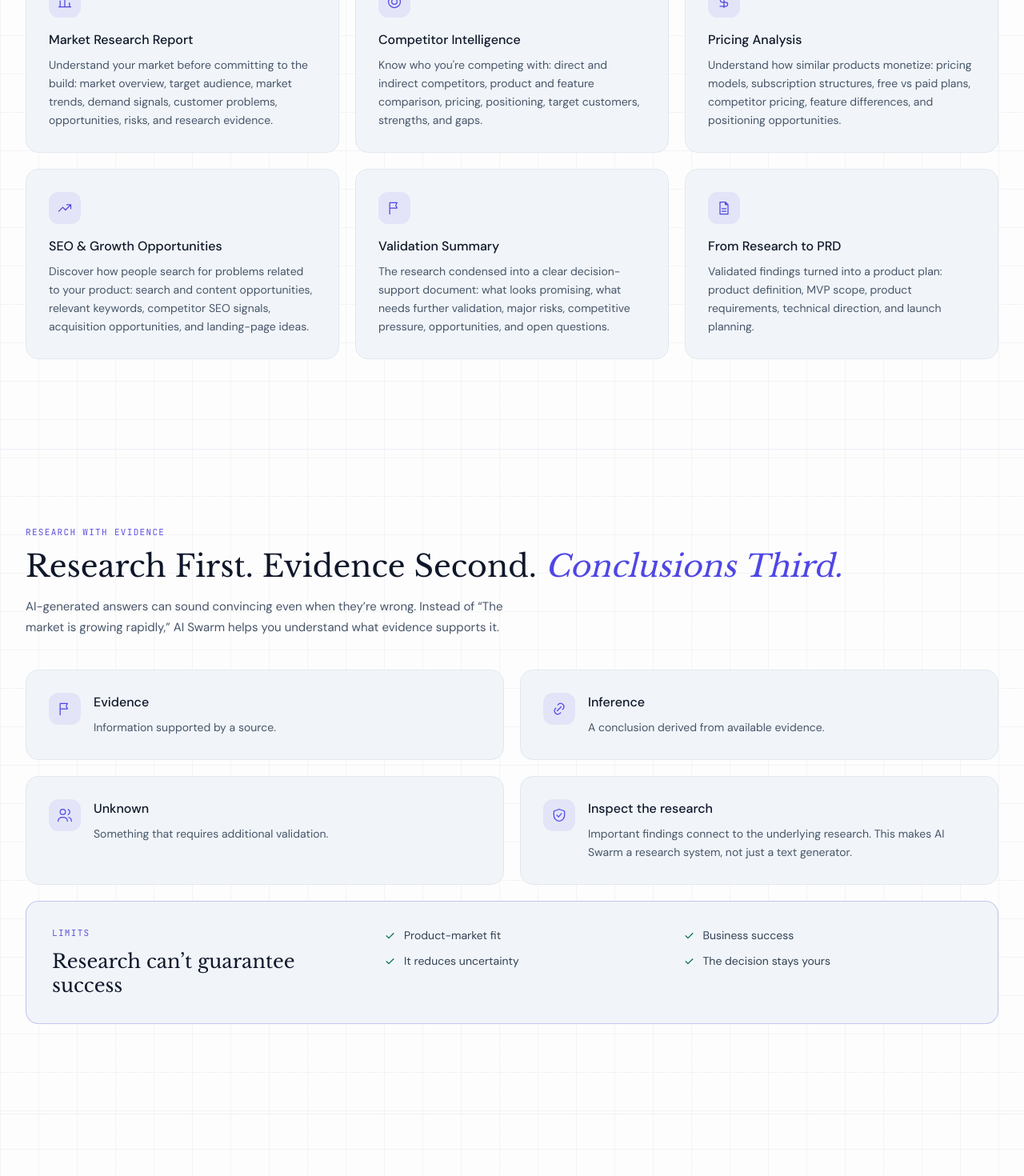
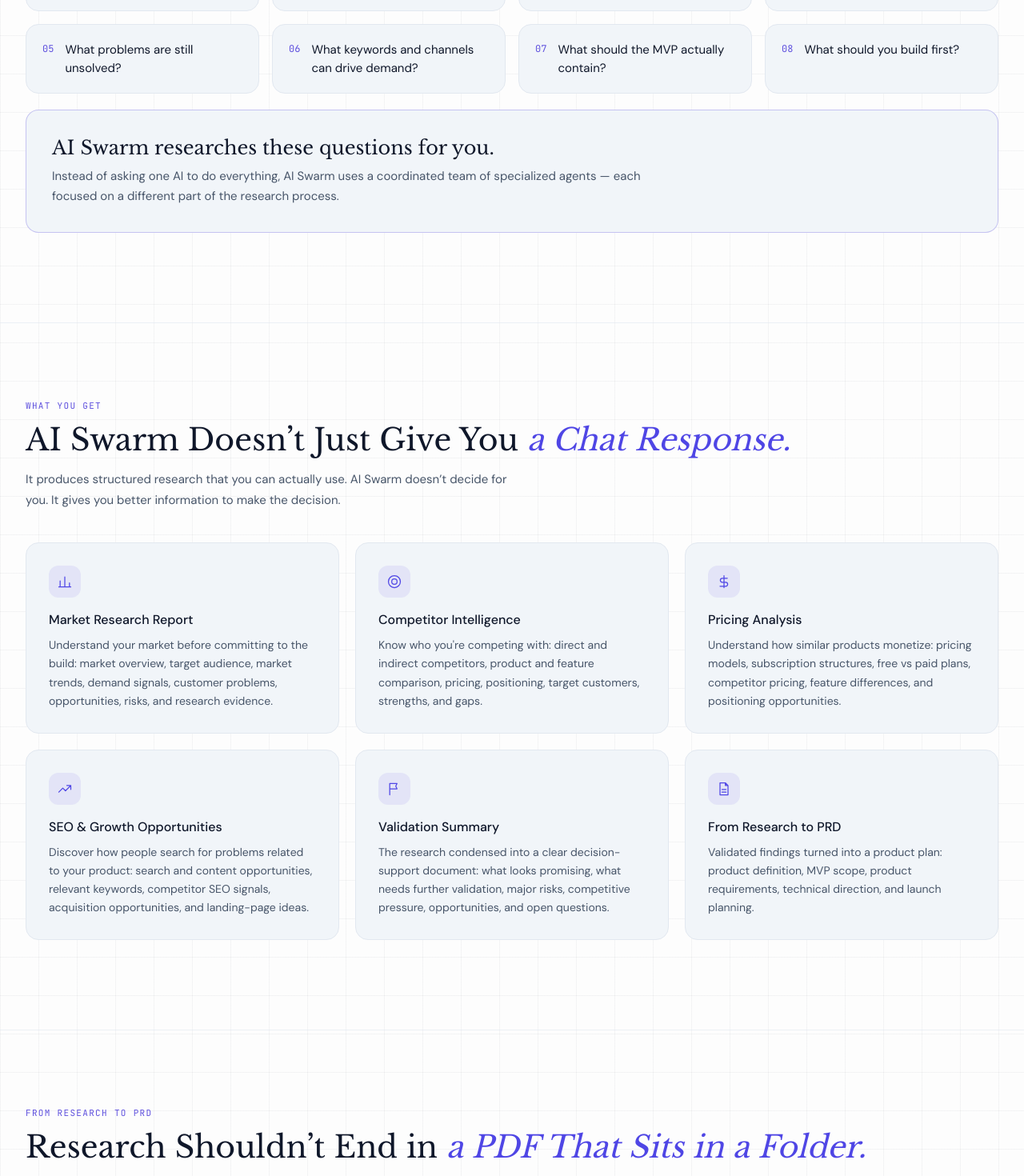
Before and after one commit to niks-nikhil-anand/AI_Swarm_Landing_page_swarm.devkitmarket.com, a Next.js app: page / in a window 1280 px wide. Shown: the part 2020-3490 px from the top of the page at 80% size. Built offline with nearby package versions, Linux system fonts and the light colour scheme; no server answers.

Commit message:
feat(landing): integrate new sections into LandingPage layout

```diff
--- a/components/landing/LandingPage.tsx
+++ b/components/landing/LandingPage.tsx
@@ -1,17 +1,22 @@
 import { landingFontVariables } from "./fonts";
 import { AnnouncementBar } from "./sections/AnnouncementBar";
 import { AppBuildersSkip } from "./sections/AppBuildersSkip";
+import { Audience } from "./sections/Audience";
+import { BuildingBlind } from "./sections/BuildingBlind";
 import { Collaborators } from "./sections/Collaborators";
 import { Deliverables } from "./sections/Deliverables";
 import { Faq } from "./sections/Faq";
 import { FinalCta } from "./sections/FinalCta";
+import { Founders } from "./sections/Founders";
 import { Footer } from "./sections/Footer";
 import { Hero } from "./sections/Hero";
 import { HowItWorks } from "./sections/HowItWorks";
 import { InControl } from "./sections/InControl";
 import { Methodology } from "./sections/Methodology";
 import { Navbar } from "./sections/Navbar";
+import { PrdPlan } from "./sections/PrdPlan";
 import { Pricing } from "./sections/Pricing";
+import { ProblemQuestions } from "./sections/ProblemQuestions";
 import { Stages } from "./sections/Stages";
 
 export function LandingPage() {
@@ -23,11 +28,16 @@
       <Navbar />
       <main>
         <Hero />
+        <ProblemQuestions />
         <Deliverables />
+        <PrdPlan />
         <Methodology />
         <HowItWorks />
         <AppBuildersSkip />
         <InControl />
+        <Founders />
+        <BuildingBlind />
+        <Audience />
         <Pricing />
         <Stages />
         <Collaborators />
```
